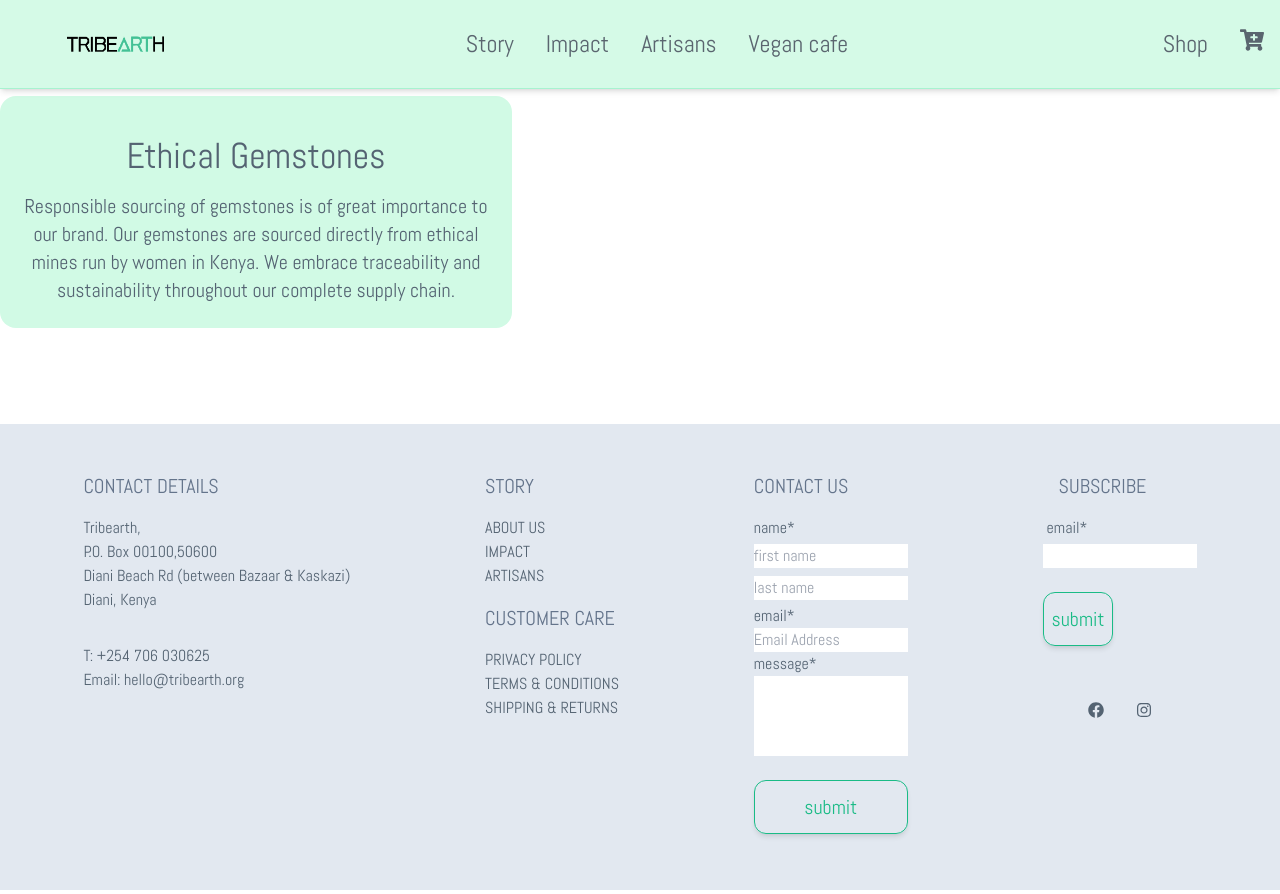
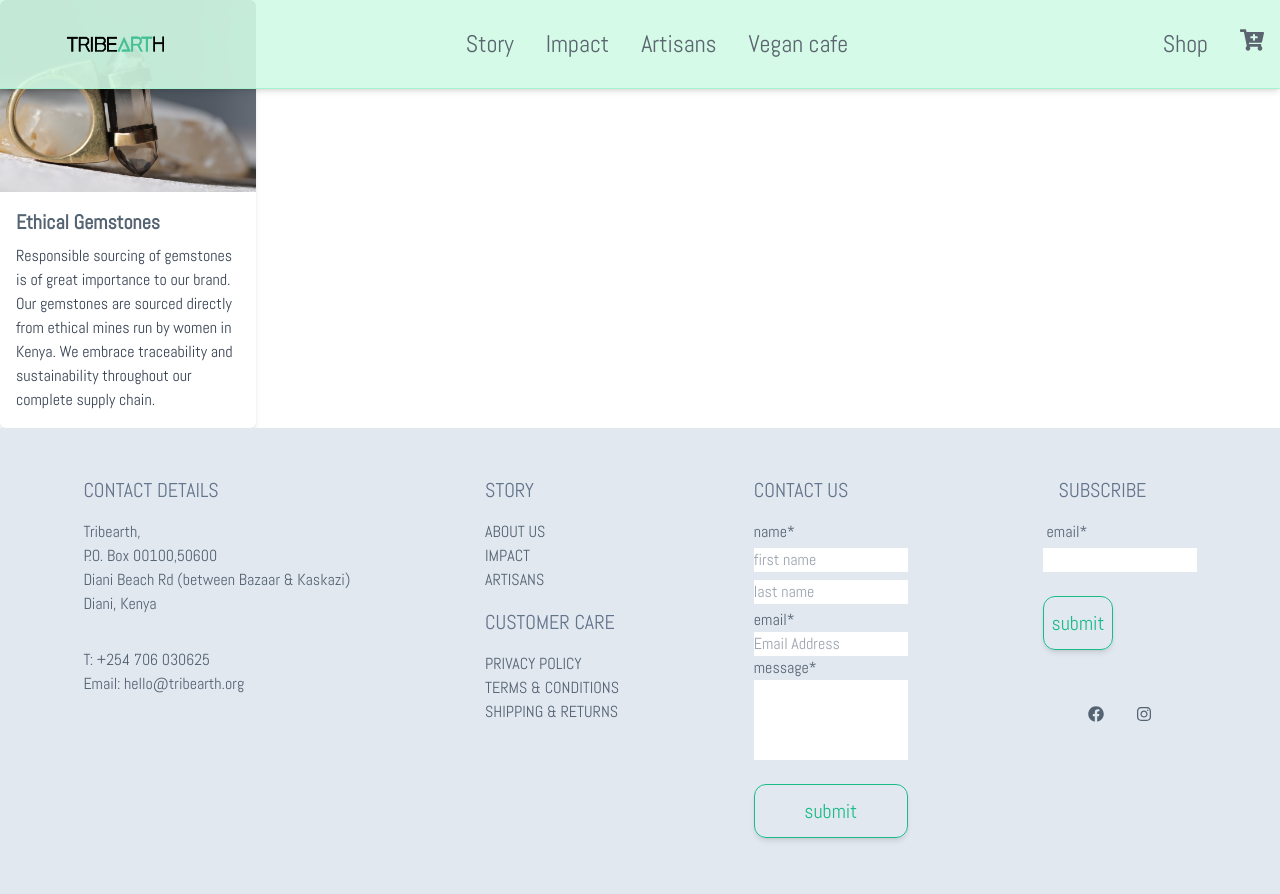
Before and after one commit to MatthewsRicky/tribearth, a React (Vite) app in the folder tribearth/: page /Impact in a window 1280 px wide. Built offline with nearby package versions, Linux system fonts and the light colour scheme; a web font is replaced by a local one.

Commit message:
Update Impact.jsx

```diff
--- a/tribearth/src/pages/Impact.jsx
+++ b/tribearth/src/pages/Impact.jsx
@@ -8,11 +8,18 @@ function Impact() {
     <div className='relative'>
       <Nav></Nav >
 
-
-
-      <div className='flex flex-col my-24 rounded-2xl py-6 md:w-[40%] bg-emerald-100 w-[50%]'>
-        <h1 className='text-3xl md:text-4xl text-bol text-center py-4'>Ethical Gemstones</h1>
-        <p className='text-xl px-4 text-center'>Responsible sourcing of gemstones is of great importance to our brand. Our gemstones are sourced directly from ethical mines run by women in Kenya. We embrace traceability and sustainability throughout our complete supply chain.</p>
+      <div className="w-64 shadow-md rounded-md overflow-hidden flex flex-col">
+        <img
+          className="w-full h-48 object-cover"
+          src={Ethicalgems}
+          alt="Card Image"
+        />
+        <div className="p-4">
+          <h1 className="text-xl font-semibold mb-2">Ethical Gemstones</h1>
+          <p className="text-gray-700 text-base">
+            Responsible sourcing of gemstones is of great importance to our brand. Our gemstones are sourced directly from ethical mines run by women in Kenya. We embrace traceability and sustainability throughout our complete supply chain.
+          </p>
+        </div>
       </div>
 
       <Footer />
```
